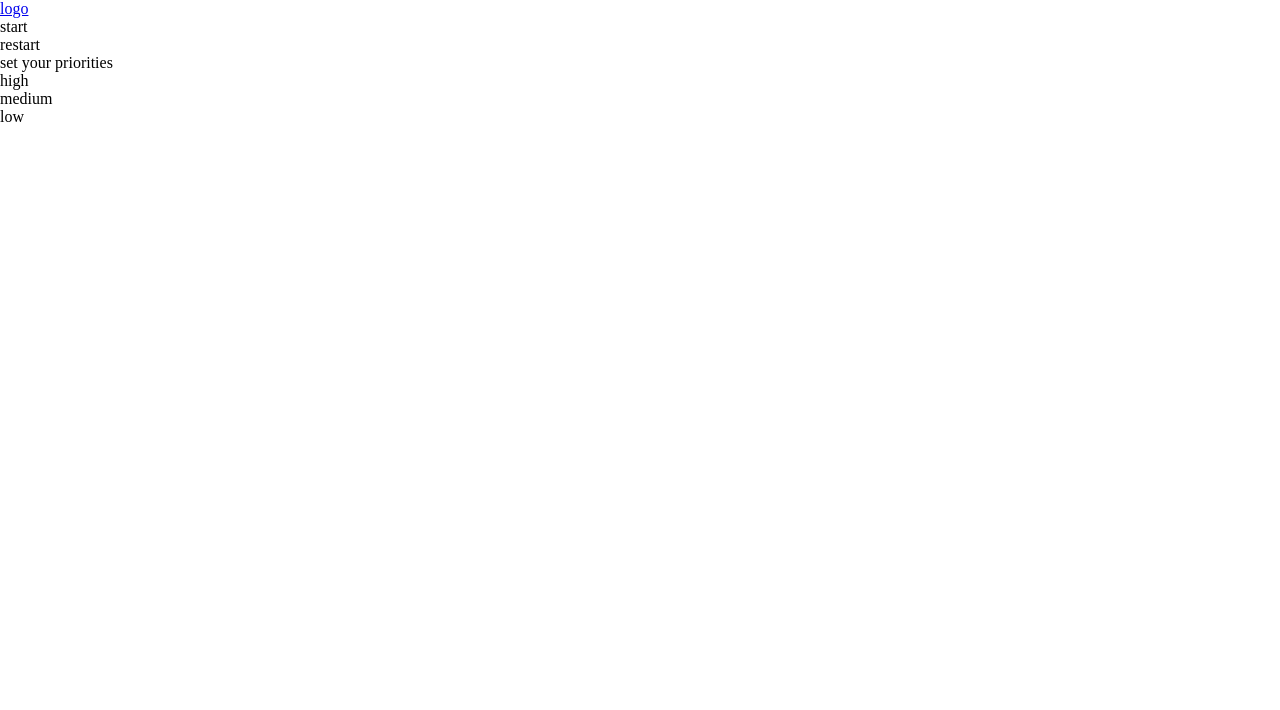
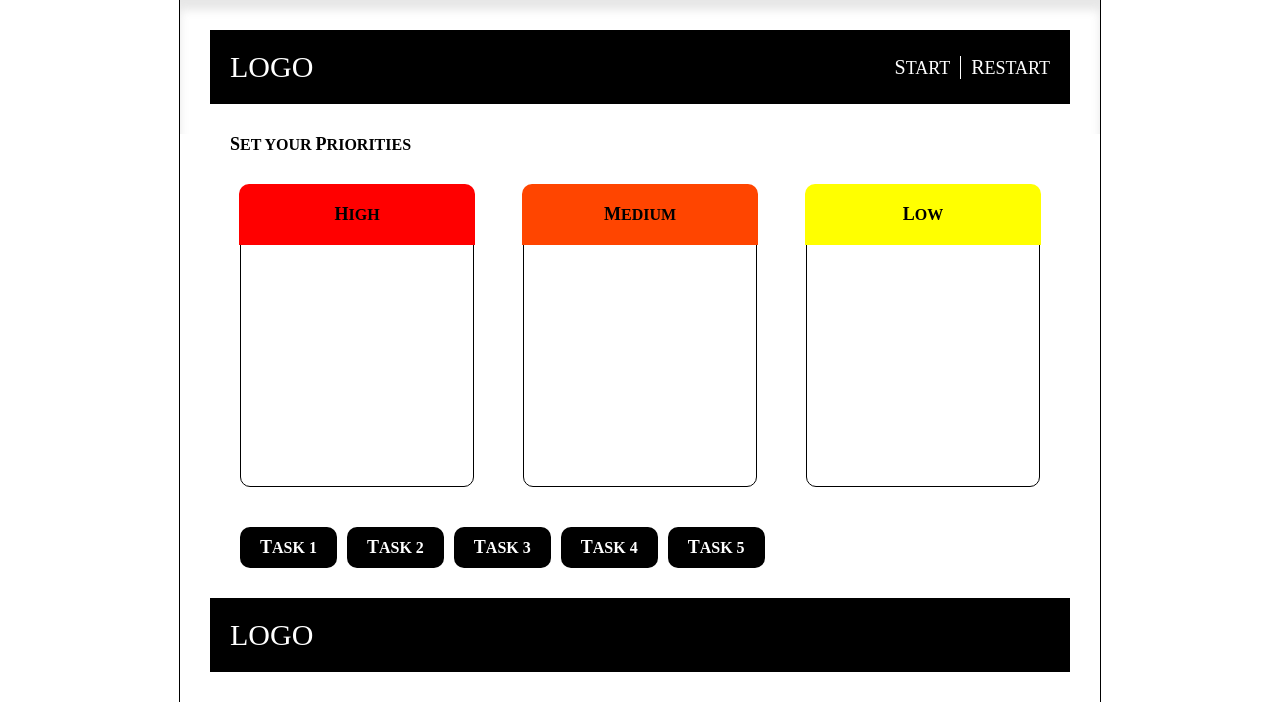
Before and after one commit to atulkkale/draganddrop, a plain HTML site: page index.html in a window 1280 px wide. Drawn offline with Linux system fonts and the light colour scheme.

Commit message:
implemented css files.

```diff
--- a/assets/css/style.css
+++ b/assets/css/style.css
@@ -1,67 +1,5 @@
 @charset "utf-8";
 
-/*------------------------------------------------------------------
-  [Table of contents]
-  * To keep an overview of structure of your code, we make use of table of
-  * content. Table of content is use display the overall tree structure of your
-  * Layout.
-  * (NOTE: Remove this commented code once you start developing the code.
-  * Remove the following table of content and add your own as this is just and
-  * example to let you know)
-
-  1. CSS Reset Code
-    1.1. Eric Meyers Reset/HTML5 display-role reset for older browsers
-    1.2. Clear Fix
-    1.3. Font class declaration
-  2. Body
-  3. Header / .header
-    2.1. Navigation / .navbar
-  4. Content / .content
-    4.1. Left column / .leftcolumn
-    4.2. Right column / .rightcolumn
-    4.3. Sidebar / .sidebar
-      4.3.1. RSS / .rss
-      4.3.2. Search / .search
-      4.3.3. Boxes / .box
-      4.3.4. Sideblog / .sideblog
-      4.3.5. Advertisements / .ads
-  5. Footer / .footer
-  ------------------------------------------------------------------*/
-
-/*------------------------------------------------------------------
-  [Color codes]
-  * Mention the color code you have used in your html document for the respective
-  * elements given as follow.
-  * (NOTE: Remove this commented code once you start developing the code.
-  * Remove the following color code and add your own as this is just and
-  * example to let you know)
-
-  Header nav: #e5e5df (Cararra)
-  Header nav a (hover): #fff (white)
-  Header nav a (active): #fff (white)
--------------------------------------------------------------------*/
-
-/*------------------------------------------------------------------
-  [Typography]
-  * Mention the Typography you have used in your html document for the respective
-  * elements given as follow.
-  * (NOTE: Remove this commented code once you start developing the code.
-  * Remove the following typography and add your own as this is just and
-  * example to let you know)
-
-  Header nav a: 16px 'Futura Bold', 'Gill Sans', Arial, 'Helvetica Neue', Helvetica, sans-serif;
-  View-register li a : 12px 'Futura Bold', 'Gill Sans', Arial, 'Helvetica Neue', Helvetica, sans-serif;
-  -------------------------------------------------------------------*/
-
-/* ==========================================================================
-   1. CSS Reset Code
-   ========================================================================== */
-
-/* 1.1. Eric Meyers Reset
-   http://meyerweb.com/eric/tools/css/reset/
-   v2.0 | 20110126
-   License: none (public domain)
-   ========================================================================== */
 html, body, div, span, applet, object, iframe, h1, h2, h3, h4, h5, h6, p,
 blockquote, pre, a, abbr, acronym, address, big, cite, code, del, dfn, em, img,
 ins, kbd, q, s, samp, small, strike, strong, sub, sup, tt, var, b, u, i, center,
@@ -153,3 +91,150 @@ sub { bottom: -.25em; }
   font-style: normal;
   font-weight: bold;
 }
+
+/* stylesheet starts here */
+
+.wrapper{
+  border-right: 1px solid black;
+  border-left: 1px solid black;
+  width: 860px;
+  margin: 0 auto;
+  padding: 30px;
+}
+
+/* header section starts here */
+
+header .wrapper{
+  box-shadow: 0px 10px 10px 0px #88888833 inset;
+}
+
+.menu{
+  padding: 20px 20px;
+  background-color: black;
+  display: flex;
+  justify-content: space-between;
+  align-items: center;
+  color: white;
+}
+
+.menu h1 a{
+  text-decoration: none;
+  font-size: 30px;
+  text-transform: uppercase;
+  color: #fff;
+}
+
+.menu h1 a:hover, .menu ul li:hover{
+  color: cyan;
+  transition: 1s;
+}
+
+header nav ul{
+  display: flex;
+}
+
+header nav ul li{
+  list-style: none;
+  text-transform: uppercase;
+  font-size: 18px;
+  cursor: pointer;
+}
+
+header nav ul li::first-letter{
+  font-size: 20px;
+}
+
+header nav ul li:nth-child(2){
+  padding-left: 10px;
+  margin-left: 10px;
+  border-left: 1px solid #fff;
+}
+/* header section ends here */
+
+/* priorities section starts here */
+
+.priorities .wrapper{
+  padding: 0 30px;
+}
+
+.priorities h4{
+  text-transform: uppercase;
+  font-size: 16px;
+  font-weight: 600;
+  padding: 0 20px 20px 20px;
+}
+
+.priorities h4::first-letter{
+  font-size: 18px;
+}
+
+.priorities span{
+  font-size: 18px;
+}
+
+.priorities_section{
+  display: flex;
+  justify-content: space-between;
+  align-items: center;
+  padding: 10px 30px 40px 30px;
+}
+
+.each_priority{
+  border: 1px solid black;
+  flex-basis: 29%;
+  text-align: center;
+  border-radius: 10px;
+  height: 300px;
+}
+
+.each_priority h4{
+  position: relative;
+  right: 2px;
+  bottom: 2px;
+  border-radius: 10px 10px 0 0;
+  width: 84.5%;
+}
+
+.each_priority:first-child h4{
+  background-color: red;
+}
+
+.each_priority:nth-child(2) h4{
+  background-color: orangered;
+}
+
+.each_priority:nth-child(3) h4{
+  background-color: yellow;
+}
+
+.each_priority h4{
+  padding: 20px;
+}
+
+.task_section{
+  padding: 0 30px;
+}
+
+.task_section ul{
+  display: flex;
+  align-items: center;
+}
+
+.task_section li{
+  list-style: none;
+  cursor: pointer;
+  padding: 10px 20px;
+  background-color: black;
+  color: #fff;
+  font-size: 16px;
+  text-transform: uppercase ;
+  margin-right: 10px;
+  border-radius: 10px;
+  font-weight: 600;
+}
+
+.task_section li::first-letter{
+  font-size: 18px;
+}
+
+/* priorities section ends here */
--- a/index.html
+++ b/index.html
@@ -37,13 +37,17 @@
     <!-- header starts here -->
     <header>
       <div class="wrapper">
-        <h1><a href="#fixme">logo</a></h1>
+
+        <div class="menu">
+          <h1><a href="index.html">logo</a></h1>
           <nav>
             <ul>
               <li>start</li>
               <li>restart</li>
             </ul>
           </nav>
+        </div>
+
       </div>
     </header>
     <!-- header ends here -->
@@ -52,7 +56,7 @@
     <main>
 
       <!-- priorities seciton starts here -->
-      <section>
+      <section class="priorities">
         <div class="wrapper">
 
           <h4>set your <span>p</span>riorities</h4>
@@ -73,11 +77,34 @@
 
           </div>
 
+          <div class="task_section">
+            <ul>
+              <li>task 1</li>
+              <li>task 2</li>
+              <li>task 3</li>
+              <li>task 4</li>
+              <li>task 5</li>
+            </ul>
+          </div>
+
         </div>
       </section>
       <!-- priorities section ends here -->
+
     </main>
     <!-- main section ends here -->
+
+    <!-- footer section starts here -->
+    <footer>
+      <div class="wrapper">
+
+        <div class="menu">
+          <h1><a href="index.html">logo</a></h1>
+        </div>
+
+      </div>
+    </footer>
+    <!-- footer section ends here -->
   </div>
 
 <script src="assets/js/script.js"></script>
```
Lines whose indentation alone changed are shown as unchanged.
